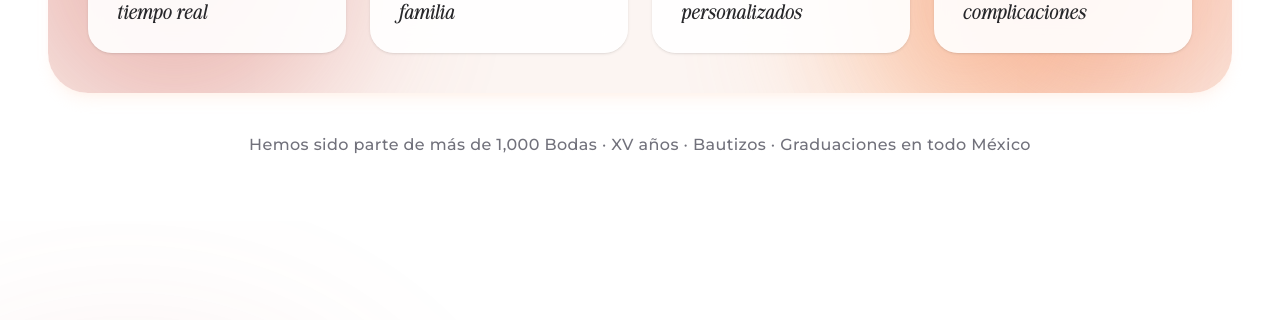
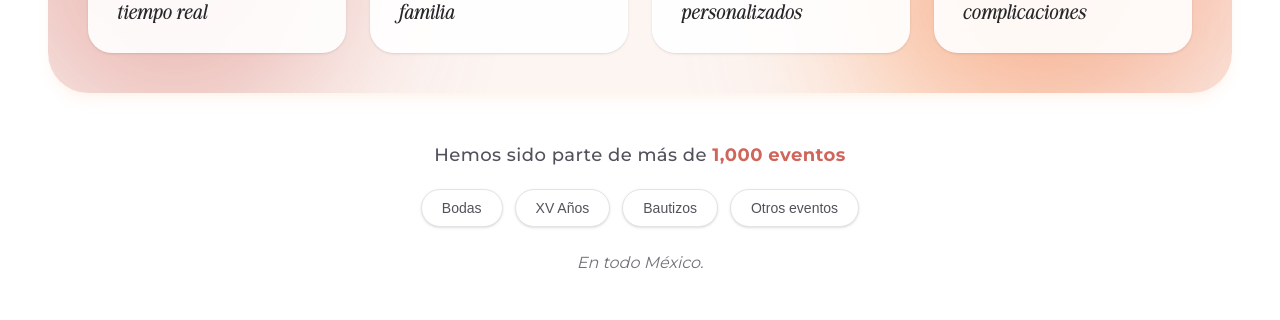
Before and after one commit to Asai07/eventoclicnew, a Next.js app: page / in a window 1280 px wide. Shown: the part 1140-1460 px from the top of the page. Built offline with nearby package versions, Linux system fonts and the light colour scheme.

Commit message:
cambios en features

```diff
--- a/src/components/Features.tsx
+++ b/src/components/Features.tsx
@@ -95,15 +95,32 @@ export default function Features() {
                 </motion.div>
 
                 {/* Texto inferior */}
-                <motion.p
+                <motion.div
                     initial={{ opacity: 0, y: -10 }}
                     whileInView={{ opacity: 1, y: 0 }}
                     viewport={{ once: true }}
                     transition={{ duration: 0.6, delay: 0.4 }}
-                    className="text-center font-montserrat text-zinc-500 text-sm md:text-base font-medium tracking-wide mt-10"
+                    className="flex flex-col items-center mt-12 gap-5"
                 >
-                    Hemos sido parte de más de 1,000 Bodas · XV años · Bautizos · Graduaciones en todo México
-                </motion.p>
+                    <p className="text-center font-montserrat text-zinc-600 text-base md:text-lg font-medium tracking-wide">
+                        Hemos sido parte de más de <strong className="text-[#cf655b] font-bold">1,000 eventos</strong>
+                    </p>
+
+                    <div className="flex flex-wrap justify-center gap-2 md:gap-3">
+                        {['Bodas', 'XV Años', 'Bautizos', 'Otros eventos'].map((tipo, idx) => (
+                            <span
+                                key={idx}
+                                className="px-5 py-2 bg-white border border-zinc-200 text-zinc-600 rounded-full text-xs md:text-sm font-medium shadow-sm hover:shadow-md hover:border-[#cf655b] hover:text-[#cf655b] transition-all cursor-default"
+                            >
+                                {tipo}
+                            </span>
+                        ))}
+                    </div>
+
+                    <p className="text-center font-montserrat text-zinc-500 text-sm md:text-base italic mt-1">
+                        En todo México.
+                    </p>
+                </motion.div>
 
             </div>
         </section>
```
